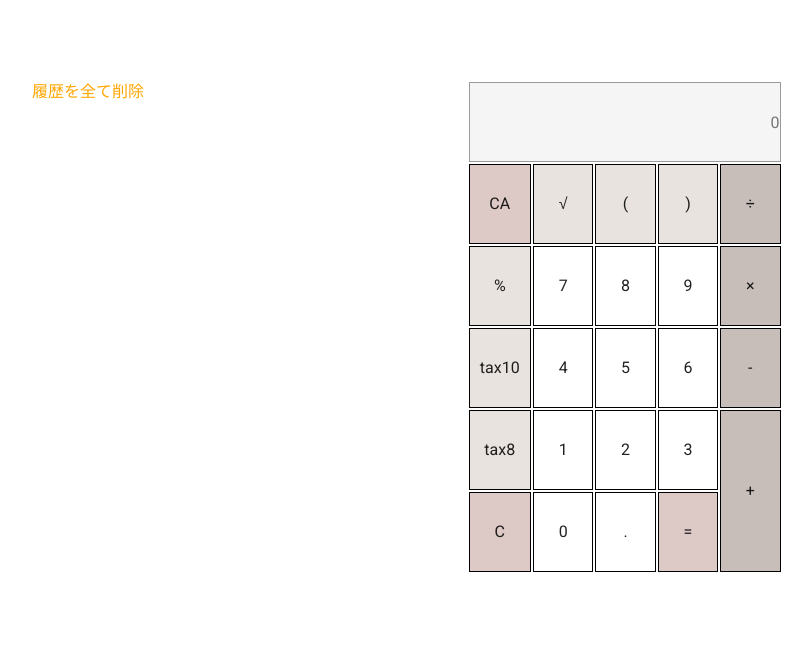
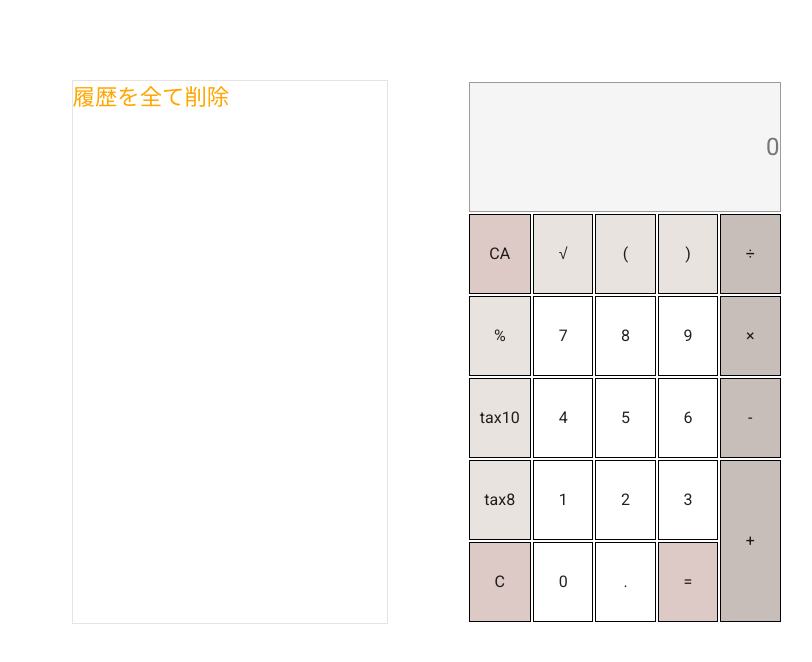
Before and after one commit to yasu828/calculator, a Vue app: page / in a window 1280 px wide. Shown: the top 662 px of the page, without its empty margins (213-1025 px from the left). Built offline with nearby package versions, Linux system fonts and the light colour scheme.

Commit message:
レスポンシブデザイン修正

```diff
--- a/src/App.vue
+++ b/src/App.vue
@@ -125,14 +125,16 @@ export default {
 }
 table{
   width: 80%;
+  height: 68vh;
   margin: auto;
 }
 .answer{
-  height: 10vh;
+  height: 100%;
   width: 100%;
   text-align: right;
   background-color: whitesmoke;
   border: 1px solid rgba(112, 110, 110, 0.66);
+  font-size: 150% ;
 }
 .btn{
   height: 10vh;
--- a/src/components/HistoryList.vue
+++ b/src/components/HistoryList.vue
@@ -33,4 +33,16 @@ export default {
 </script>
 
 <style scoped>
+ul{
+  list-style: none;
+}
+
+.list{
+  margin: auto;
+  height: 68vh;
+  width: 80%;
+  border: #e9e3df solid 1px;
+  font-size: 140%;
+  overflow: scroll;
+}
 </style>
```
